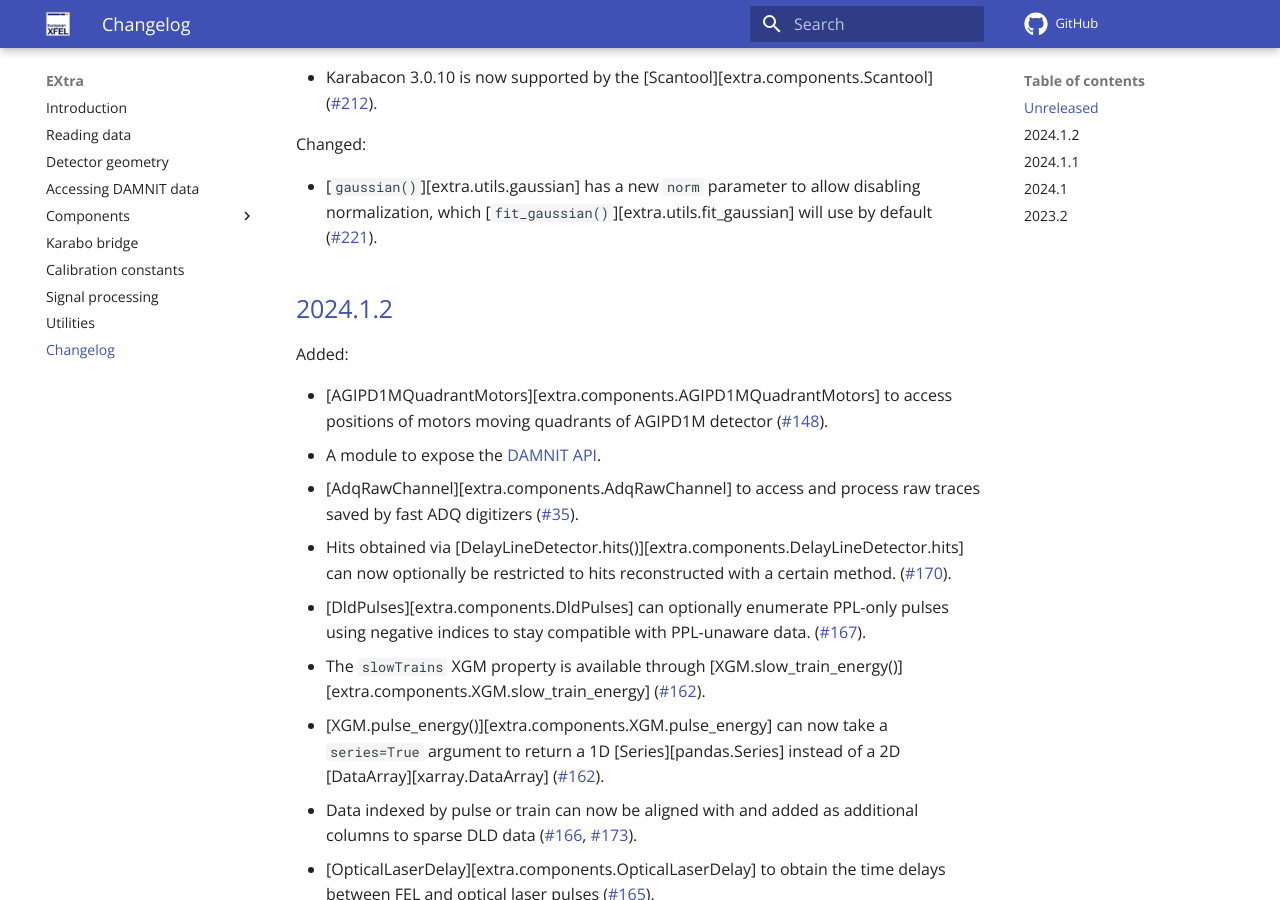
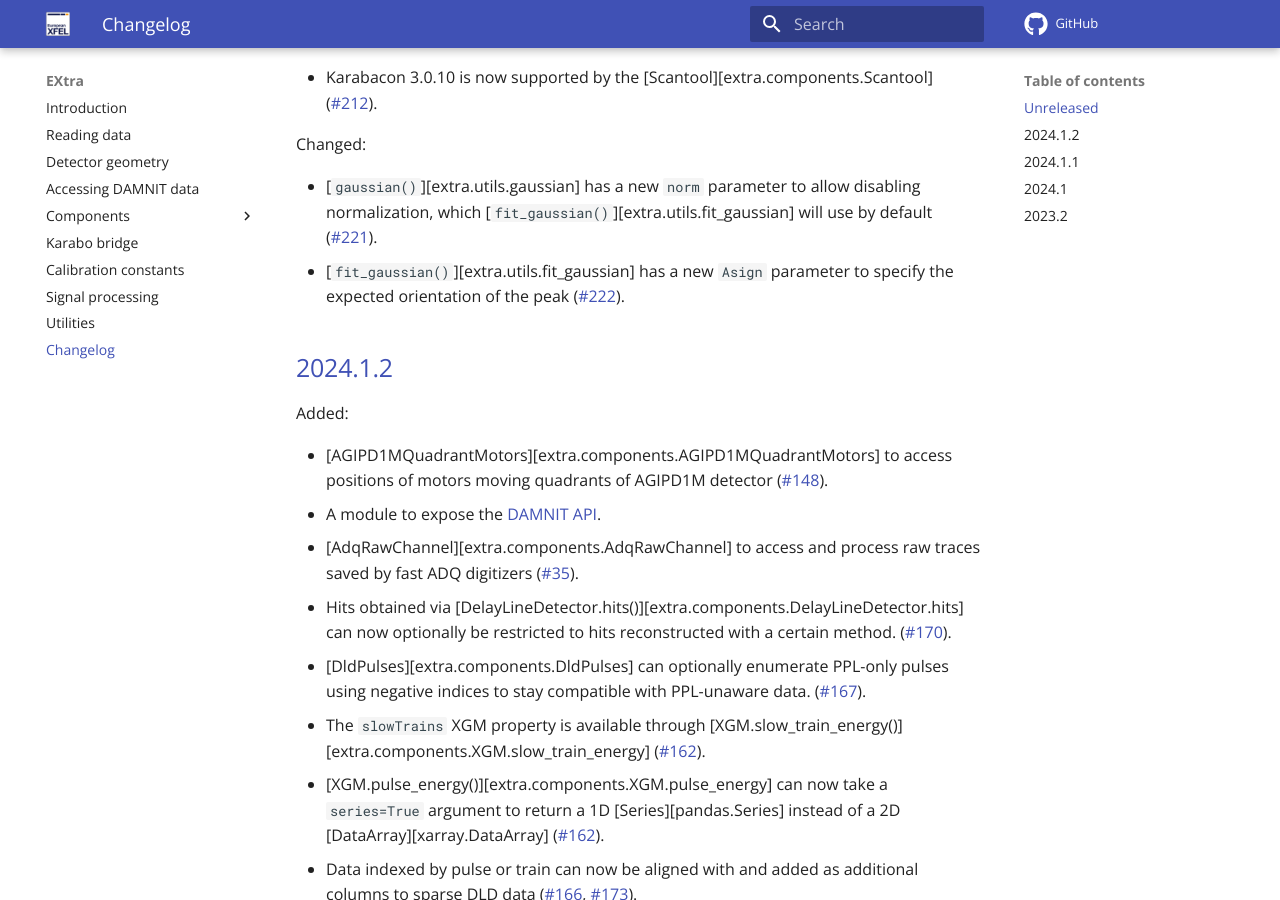
Before and after one commit to European-XFEL/EXtra, an MkDocs documentation site: the page built from docs/changelog.md, in a window 1280 px wide and 900 px high, scrolled down 434 px. Built offline with MkDocs 1.6.1 and Material for MkDocs 9.7.7, drawn with Linux system fonts in a browser that asks for light colours; emoji names are drawn with the system emoji font; comment, search, counter and statistics services are not loaded.

Commit message:
Add changelog entry

```diff
--- a/docs/changelog.md
+++ b/docs/changelog.md
@@ -26,6 +26,8 @@ Changed:
 - [`gaussian()`][extra.utils.gaussian] has a new `norm` parameter to allow
   disabling normalization, which [`fit_gaussian()`][extra.utils.fit_gaussian] will
   use by default (!221).
+- [`fit_gaussian()`][extra.utils.fit_gaussian] has a new `Asign` parameter to
+  specify the expected orientation of the peak (!222).
 
 ## [2024.1.2]
 Added:
```
